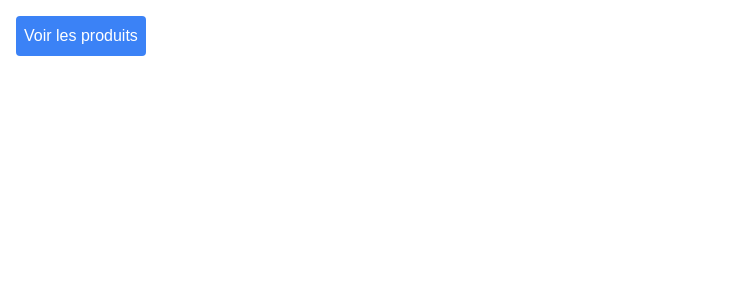
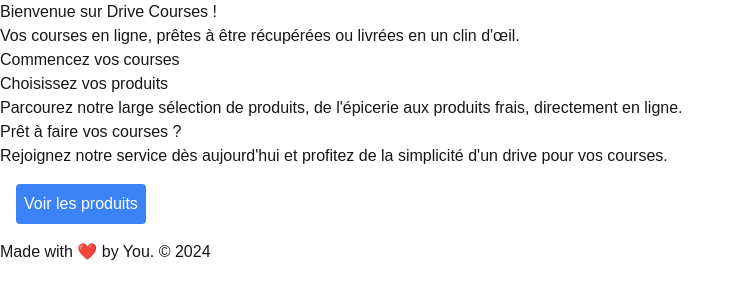
Before and after one commit to ArthurDelaporte/market-drive, a Next.js app: page / in a window 1280 px wide. Shown: the top 300 px of the page, without its empty margins (0-744 px from the left). Built offline with nearby package versions, Linux system fonts and the light colour scheme.

Commit message:
Page d'accueil sans le css

```diff
--- a/src/app/page.js
+++ b/src/app/page.js
@@ -1,6 +1,55 @@
 'use client';
 
 import { useRouter } from 'next/navigation';
+import Head from 'next/head'
+import styles from './globals.css'
+
+export default function Accueil() {
+const router = useRouter();
+
+  return (
+    <div className={styles.container}>
+      <Head>
+        <title>Drive Courses - Faites vos courses en ligne</title>
+        <meta name="description" content="Commandez vos courses en ligne et récupérez-les à votre drive. Livraison rapide et facile." />
+        <link rel="icon" href="/favicon.ico" />
+      </Head>
+
+      <header className={styles.header}>
+        <h1>Bienvenue sur Drive Courses !</h1>
+        <p>Vos courses en ligne, prêtes à être récupérées ou livrées en un clin d'œil.</p>
+        <a href="#commencer" className={styles.button}>Commencez vos courses</a>
+      </header>
+
+      <main className={styles.main}>
+        <section className={styles.features}>
+          <div className={styles.feature}>
+            <h2>Choisissez vos produits</h2>
+            <p>Parcourez notre large sélection de produits, de l'épicerie aux produits frais, directement en ligne.</p>
+          </div>
+        </section>
+        <section id="commencer" className={styles.callToAction}>
+          <h2>Prêt à faire vos courses ?</h2>
+          <p>Rejoignez notre service dès aujourd'hui et profitez de la simplicité d'un drive pour vos courses.</p>
+          <button
+            type="button"
+            className="bg-blue-500 text-white p-2 m-4 rounded hover:bg-blue-600 transition"
+            onClick={() => {
+              router.push('/produits'); // redirige vers la page des produits
+            }}
+          >
+            Voir les produits
+          </button>
+        </section>
+      </main>
+    <footer className={styles.footer}>
+        <p>Made with ❤️ by You. &copy; 2024</p>
+    </footer>
+    </div>
+
+  )
+}
+
 
 const Home = () => {
     const router = useRouter()
@@ -16,5 +65,3 @@ const Home = () => {
         </div>
     );
 };
-
-export default Home;
```
